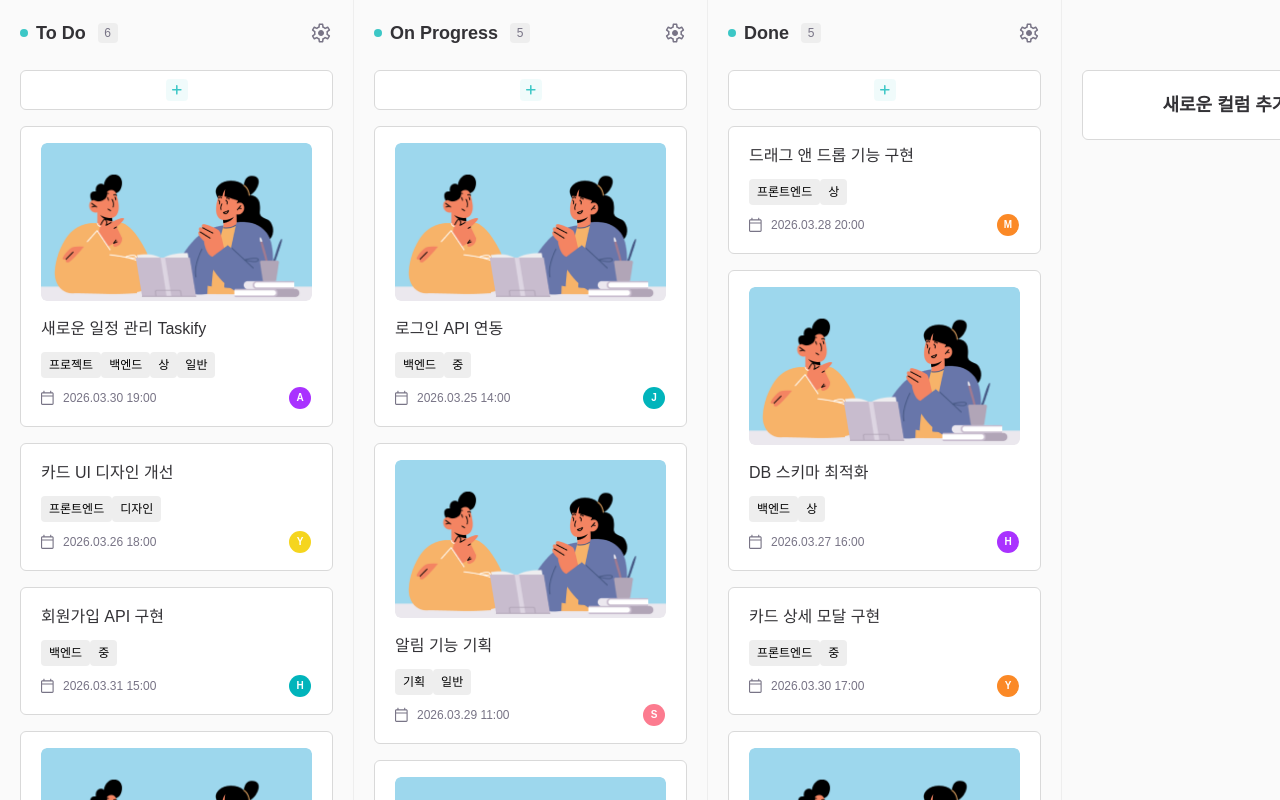
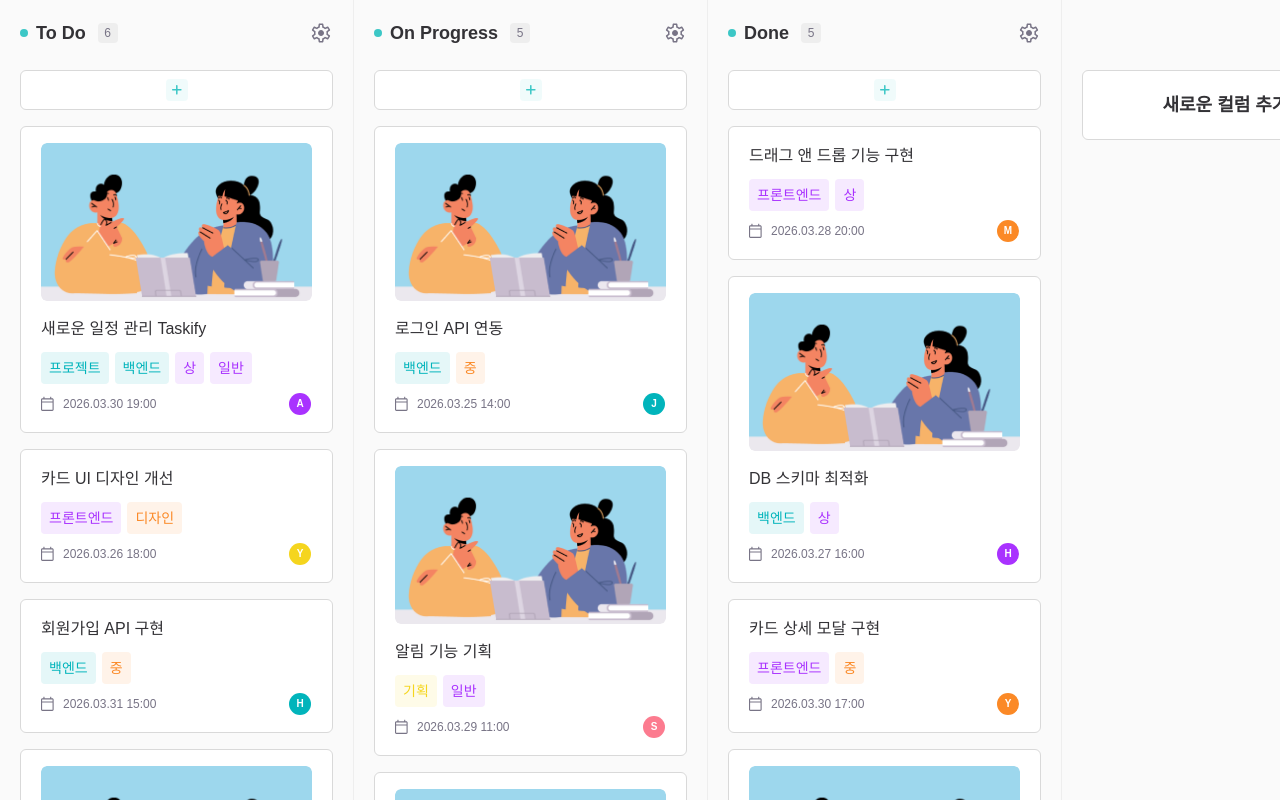
Before and after one commit to sprint22-part3-Team3/Taskify_Front, a React (Vite) app: page /dashboard/1 in a window 1280 px wide. Shown: the top 800 px of the page. Built offline with nearby package versions, Linux system fonts and the light colour scheme; a web font is replaced by a local one.

Commit message:
♻️ Refactor: Card 태그 공용 Tag 컴포넌트로 교체 및 랜덤 컬러 유틸 적용

```diff
--- a/src/features/cards/components/card/index.tsx
+++ b/src/features/cards/components/card/index.tsx
@@ -1,6 +1,8 @@
 import type { CardProps } from '@/features/cards/card.types';
 import { IcCalendar } from '@/shared/assets/icons';
 import Avatar from '@/shared/components/avatar';
+import { Tag } from '@/shared/components/tag';
+import { getTagColor } from '@/shared/utils/getTagColor';
 
 function Card({ card }: CardProps) {
   if (!card) {
@@ -21,14 +23,10 @@ function Card({ card }: CardProps) {
             {title}
           </h3>
           <div className="flex flex-col gap-1.5 md:flex-row md:gap-4 lg:flex-col lg:gap-2">
-            <ul className="flex shrink-0">
+            <ul className="flex shrink-0 gap-1.5">
               {tags.map((tag, index) => (
-                // TODO : 공통 컴포넌트로 변경
-                <li
-                  key={tag + index}
-                  className="rounded-sm bg-gray-100 px-2 py-1 text-xs"
-                >
-                  {tag}
+                <li key={tag + index}>
+                  <Tag color={getTagColor(tag)}>{tag}</Tag>
                 </li>
               ))}
             </ul>
--- /dev/null
+++ b/src/shared/utils/getTagColor.ts
@@ -0,0 +1,23 @@
+import type { DashboardColorName } from '@/features/dashboards/types/dashboardColor.types';
+
+const TAG_COLORS: DashboardColorName[] = [
+  'purple',
+  'blue',
+  'yellow',
+  'orange',
+  'pink',
+];
+
+/**
+ * 태그의 텍스트를 기반으로 항상 동일한 색상을 반환하는 함수
+ */
+export const getTagColor = (tagText: string): DashboardColorName => {
+  let hash = 0;
+
+  for (let i = 0; i < tagText.length; i++) {
+    hash += tagText.charCodeAt(i);
+  }
+
+  const index = hash % TAG_COLORS.length;
+  return TAG_COLORS[index];
+};
```
